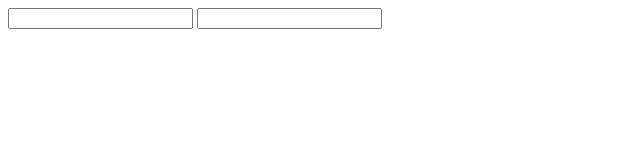
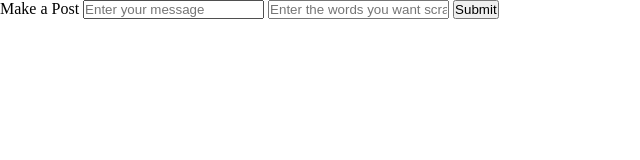
Before and after one commit to Kessi-ux/REDACTR, a plain HTML site: page index.html in a window 1280 px wide. Shown: the whole page, without its empty margins (0-640 px from the left). Drawn offline with Linux system fonts and the light colour scheme.

Commit message:
can console.log texts in the input fields

```diff
--- a/index.html
+++ b/index.html
@@ -4,12 +4,20 @@
     <meta charset="UTF-8">
     <meta name="viewport" content="width=device-width, initial-scale=1.0">
     <title>REDACTR</title>
+    <link rel="stylesheet" href="styles.css">
 </head>
 <body>
 <main>
-    <input type="text" class="first">
+    <form action="" id="scrambleForm">
 
-    <input type="text" class="scrambled">
+    <label for="beforeScrambling"> Make a Post </label>
+    <input type="text" id="beforeScrambling" name="text" placeholder="Enter your message">
+    <input type="text" id="textToBeScrambled" name="word" placeholder="Enter the words you want scrambled">
+    <input type="submit">
+    </form>
+
+    <!-- <input type="text" class="scrambled"> -->
 </main>
+<script src="script.js"></script>
 </body>
 </html>
--- /dev/null
+++ b/script.js
@@ -0,0 +1,14 @@
+const scrambleData = document.querySelector('#scrambleForm');
+
+scrambleData.addEventListener('submit', function(e)
+    {
+    e.preventDefault();
+    const textInput = (scrambleData.elements.text);
+    const wordInput = (scrambleData.elements.word);
+
+    console.log(textInput.value);
+    console.log(wordInput.value);
+
+    // addData (textInput.value)
+    // textInput.value = "";
+    });
```
